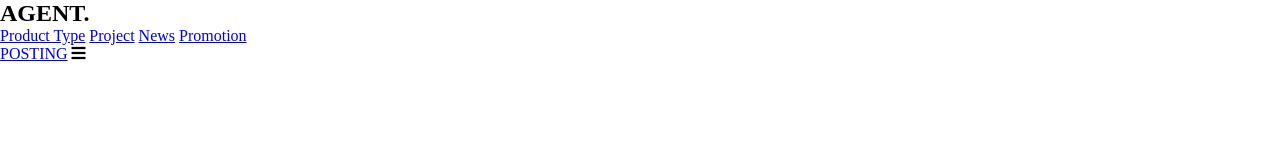
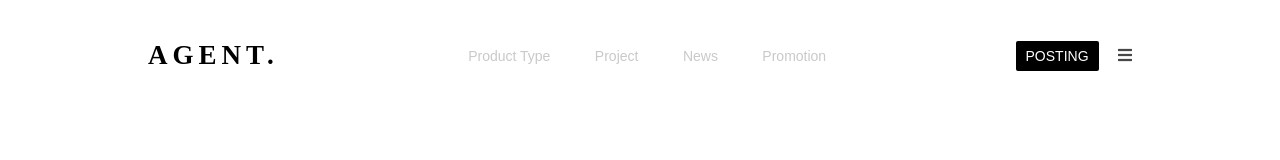
Before and after one commit to xand974/MaquetteRealEstateECommerceDesign, a plain HTML site: page public/index.html in a window 1280 px wide. Drawn offline with Linux system fonts and the light colour scheme.

Commit message:
ajout nav

```diff
--- a/public/index.html
+++ b/public/index.html
@@ -1,16 +1,20 @@
 <!DOCTYPE html>
 <html lang="en">
   <head>
-    <meta charset="UTF-8">
-    <meta http-equiv="X-UA-Compatible" content="IE=edge">
-    <meta name="viewport" content="width=device-width, initial-scale=1.0">
-    <link rel="stylesheet" href="./styles/style.css">
-    <link rel="stylesheet" href="./styles/nav.css">
-    <link rel="stylesheet" href="https://cdnjs.cloudflare.com/ajax/libs/font-awesome/5.15.3/css/all.min.css">
+    <meta charset="UTF-8" />
+    <meta http-equiv="X-UA-Compatible" content="IE=edge" />
+    <meta name="viewport" content="width=device-width, initial-scale=1.0" />
+    <link rel="stylesheet" href="./styles/style.css" />
+    <link rel="stylesheet" href="./styles/nav.css" />
+    <link
+      rel="stylesheet"
+      href="https://cdnjs.cloudflare.com/ajax/libs/font-awesome/5.15.3/css/all.min.css"
+    />
     <title>Real Estate</title>
   </head>
   <body>
-    <!---->
+    <!--header-->
+    <header>
       <nav>
         <div class="nav__title">
           <h1>AGENT.</h1>
@@ -22,12 +26,12 @@
             <a href="#">News</a>
             <a href="#">Promotion</a>
           </ul>
-
         </div>
         <div class="nav__button">
           <a href="#">POSTING</a>
           <i class="fas fa-bars"></i>
         </div>
       </nav>
+    </header>
   </body>
 </html>
--- a/public/styles/nav.css
+++ b/public/styles/nav.css
@@ -0,0 +1,34 @@
+header {
+  width: 80%;
+  margin: 20px auto;
+}
+nav {
+  display: flex;
+  justify-content: space-between;
+  align-items: center;
+  padding: 20px;
+}
+
+.nav__title {
+  font-family: "Times New Roman", Times, serif;
+  letter-spacing: 5px;
+  font-size: 18px;
+}
+
+.nav__items ul a {
+  color: rgb(201, 201, 201);
+  font-size: 14px;
+  margin: 0 20px;
+}
+.nav__button a {
+  background-color: black;
+  padding: 7px 10px;
+  color: white;
+  border-radius: 2px;
+  font-size: 14px;
+  margin-right: 15px;
+}
+
+.fas {
+  color: rgb(71, 71, 71);
+}
--- a/public/styles/style.css
+++ b/public/styles/style.css
@@ -3,3 +3,12 @@
     margin: 0%;
     box-sizing: border-box;
 }
+
+body {
+    font-family: sans-serif;
+}
+
+a {
+    color: black;
+    text-decoration: none;
+}
```
Lines whose indentation alone changed are shown as unchanged.
